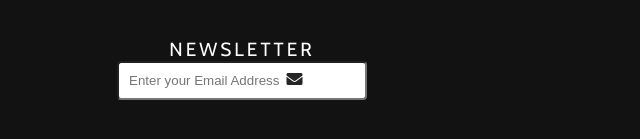
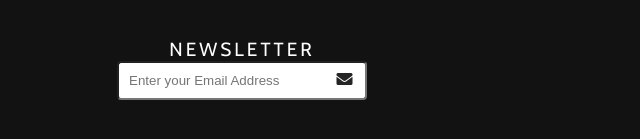
Before and after one commit to savadMKD/the-Rosa, a plain HTML site: page index.html in a window 1280 px wide. Shown: the part 5899-6038 px from the top of the page, 398-1038 px from the left. Drawn offline with nearby package versions, Linux system fonts and the light colour scheme; a web font is replaced by a local one.

Commit message:
Few Fixes In Footer Section

```diff
--- a/style.css
+++ b/style.css
@@ -386,9 +386,9 @@ footer {
     color: var(--main-font-color-dark);
     cursor: pointer;
     font-size: 1.6rem;
-    padding: 1px 0.6rem;
+    padding: 1px .6rem;
     position: absolute;
     top: 50%;
     transform: translateY(-50%);
-    margin-left: 10.5rem;
+    margin-left: 20.5rem;
 }
```
